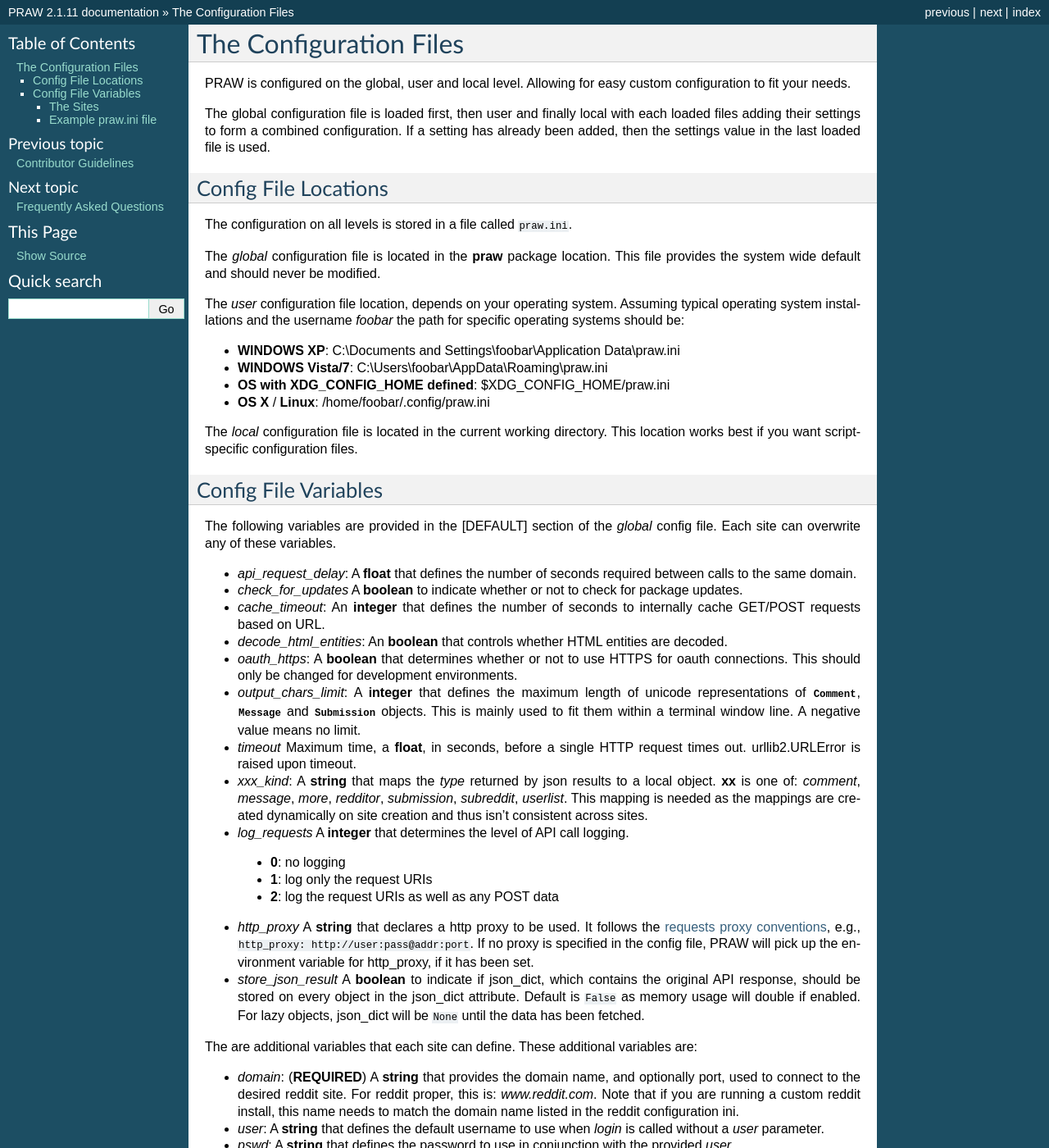
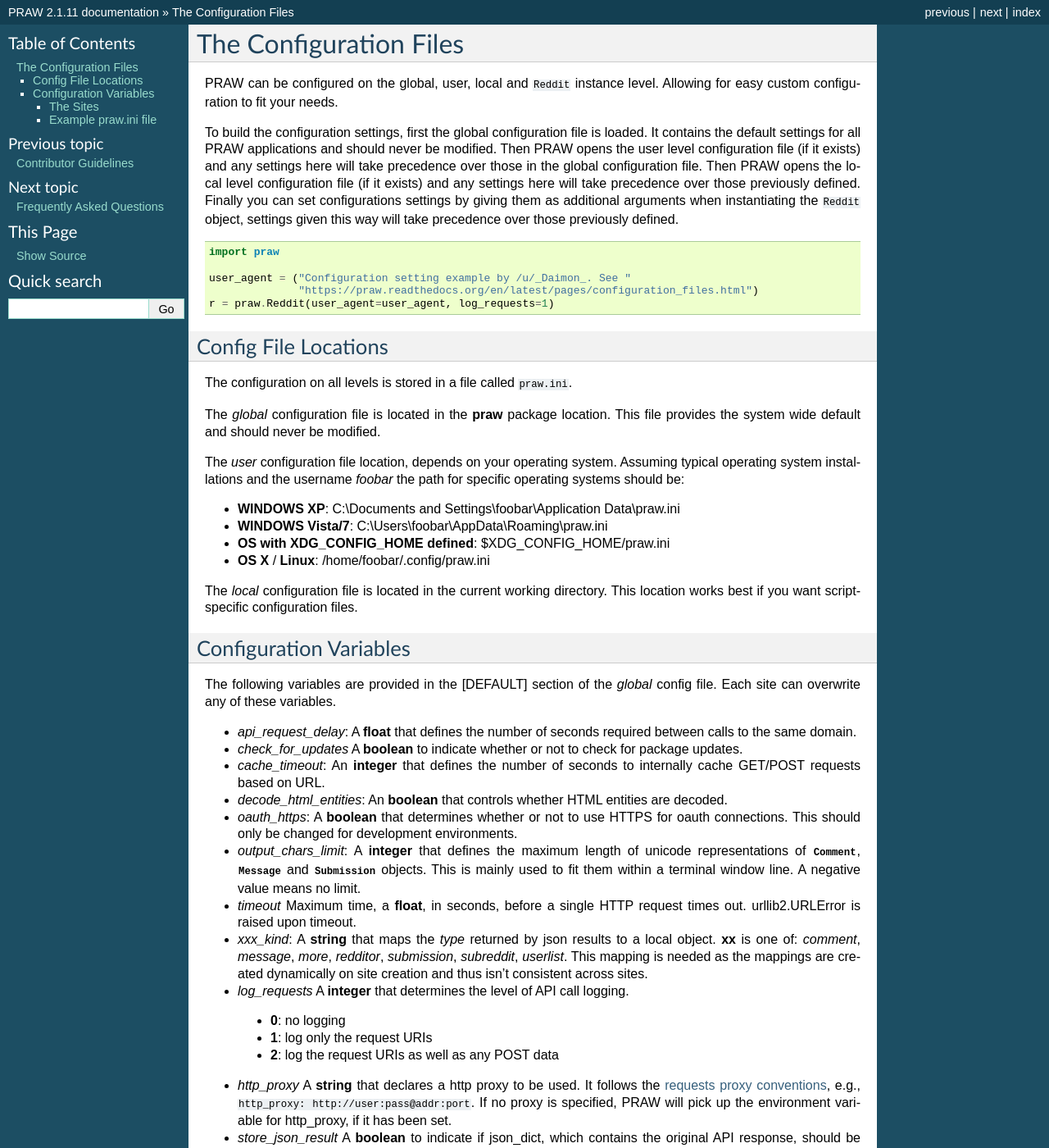
Before and after one commit to praw-dev/praw, a Sphinx documentation site: the page built from docs/pages/configuration_files.rst, in a window 1280 px wide and 1400 px high. Shown: the whole window at 82% size. Built offline with Sphinx 7.4.7, drawn with Linux system fonts in a browser that asks for light colours.

Commit message:
Take conf settings when initialising BaseReddit
See https://praw.readthedocs.org/en/latest/pages/configuration_files.html

```diff
--- a/CHANGES.rst
+++ b/CHANGES.rst
@@ -25,6 +25,9 @@ formatted links that link to the relevant place in the code overview.
 Unreleased
 ----------
  * **[FEATURE]** Add :attr:`.json_dict` to :class:`.RedditContentObject`.
+ * **[FEATURE]** You can now give configuration settings directly when
+   instantiating a :class:`.BaseReddit` object. See `the configuration files
+   <https://praw.readthedocs.org/en/latest/pages/configuration_files.html>`_
 
 PRAW 2.1.11
 -----------
--- a/docs/pages/configuration_files.rst
+++ b/docs/pages/configuration_files.rst
@@ -3,13 +3,26 @@
 The Configuration Files
 =======================
 
-PRAW is configured on the global, user and local level. Allowing for easy
-custom configuration to fit your needs.
+PRAW can be configured on the global, user, local and ``Reddit`` instance
+level. Allowing for easy custom configuration to fit your needs.
 
-The global configuration file is loaded first, then user and finally local with
-each loaded files adding their settings to form a combined configuration. If a
-setting has already been added, then the settings value in the last loaded file
-is used.
+To build the configuration settings, first the global configuration file is
+loaded. It contains the default settings for all PRAW applications and should
+never be modified. Then PRAW opens the user level configuration file (if it
+exists) and any settings here will take precedence over those in the global
+configuration file. Then PRAW opens the local level configuration file (if it
+exists) and any settings here will take precedence over those previously
+defined. Finally you can set configurations settings by giving them as
+additional arguments when instantiating the ``Reddit`` object, settings given
+this way will take precedence over those previously defined.
+
+.. code-block:: python
+
+    import praw
+
+    user_agent = ("Configuration setting example by /u/_Daimon_. See "
+                  "https://praw.readthedocs.org/en/latest/pages/configuration_files.html")
+    r = praw.Reddit(user_agent=user_agent, log_requests=1)
 
 Config File Locations
 ---------------------
@@ -32,8 +45,8 @@ path for specific operating systems should be:
 The *local* configuration file is located in the current working directory.
 This location works best if you want script-specific configuration files.
 
-Config File Variables
----------------------
+Configuration Variables
+-----------------------
 
 The following variables are provided in the [DEFAULT] section of the *global*
 config file. Each site can overwrite any of these variables.
@@ -68,9 +81,8 @@ config file. Each site can overwrite any of these variables.
 * *http_proxy* A **string** that declares a http proxy to be used. It follows
   the `requests proxy conventions
   <http://docs.python-requests.org/en/latest/user/advanced/#proxies>`_, e.g.,
-  ``http_proxy: http://user:pass@addr:port``. If no proxy is specified in the
-  config file, PRAW will pick up the environment variable for http_proxy, if it
-  has been set.
+  ``http_proxy: http://user:pass@addr:port``. If no proxy is specified, PRAW
+  will pick up the environment variable for http_proxy, if it has been set.
 
 * *store_json_result* A **boolean** to indicate if json_dict, which contains
   the original API response, should be stored on every object in the json_dict
```
Also changed, not shown: praw/__init__.py (+15 -3 lines).
